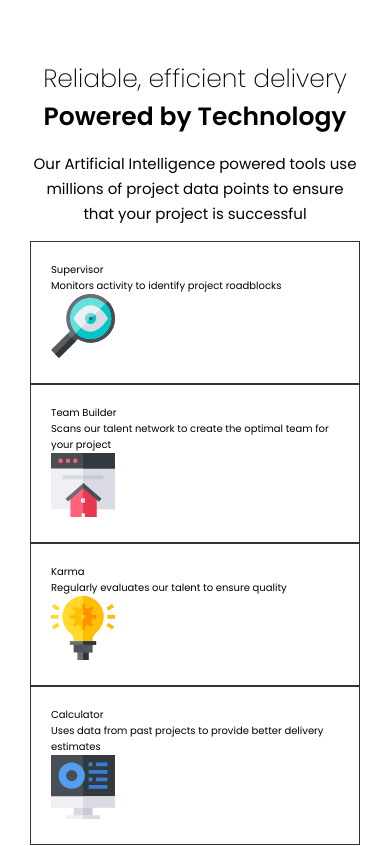
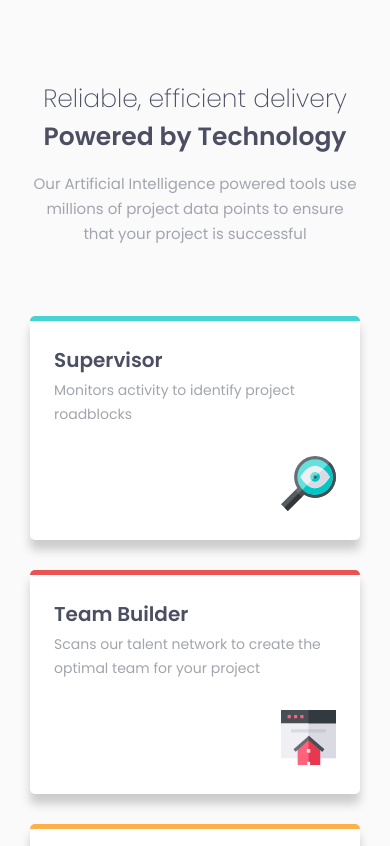
Before and after one commit to Manmohan7/fm-four-card-layout, a website: page index.html in a window 390 px wide. Shown: the top 846 px of the page. Drawn offline with Linux system fonts and the light colour scheme.

Commit message:
complete mobile version

```diff
--- a/index.html
+++ b/index.html
@@ -29,7 +29,7 @@
     <!-- card section start -->
     <section class="cards">
       <div class="card-group">
-        <div class="card">
+        <div class="card card-1">
           <div class="card-heading">
             Supervisor
           </div>
@@ -43,7 +43,7 @@
       </div>
 
       <div class="card-group">
-        <div class="card">
+        <div class="card card-2">
           <div class="card-heading">
             Team Builder
           </div>
@@ -55,7 +55,7 @@
           </div>
         </div>
 
-        <div class="card">
+        <div class="card card-3">
           <div class="card-heading">
             Karma
           </div>
@@ -69,7 +69,7 @@
       </div>
 
       <div class="card-group">
-        <div class="card">
+        <div class="card card-4">
           <div class="card-heading">
             Calculator
           </div>
--- /dev/null
+++ b/scss/abstract/_mixins.scss
@@ -0,0 +1,15 @@
+$colors: (
+  dark-blue: hsl(234, 12%, 34%),
+  gray-blue: hsl(229, 6%, 66%),
+  light-gray: hsl(0, 0%, 98%)
+);
+
+$border-colors:
+  1 hsl(180, 62%, 55%),
+  2 hsl(0, 78%, 62%),
+  3 hsl(34, 97%, 64%),
+  4 hsl(212, 86%, 64%);
+
+@function color($color) {
+  @return map-get($map: $colors, $key: $color);
+}
--- a/scss/components/_card.scss
+++ b/scss/components/_card.scss
@@ -1,6 +1,35 @@
 .card {
-  border: 1px solid #333;
-  padding: 2rem;
+  background-color: white;
+  padding: 2.4rem;
+  border-radius: .5rem;
+  margin: 3rem 0;
+  box-shadow: 0px 10px 10px 0px #ccc;
 
+  &-heading {
+    color: color(dark-blue);
+    font-size: 2rem;
+    font-weight: 600;
+    margin-bottom: .3rem;
+  }
 
+  &-description {
+    color: color(gray-blue);
+    font-size: 1.4rem;
+    line-height: 2.4rem;
+    margin-bottom: 3rem;
+  }
+
+  &-image {
+    text-align: right;
+
+    img {
+      width: 5.5rem;
+    }
+  }
 }
+
+@each $key, $val in $border-colors {
+  .card-#{$key} {
+    border-top: 0.5rem solid $val;
+  }
+}
--- a/scss/layout/_base.scss
+++ b/scss/layout/_base.scss
@@ -14,5 +14,6 @@ html, body {
   flex-direction: column;
   justify-content: center;
   align-items: center;
-  padding: 6rem 3rem;
+  padding: 8rem 3rem;
+  background-color: color(light-gray);
 }
--- a/scss/layout/_cards.scss
+++ b/scss/layout/_cards.scss
@@ -1,2 +1,3 @@
 .cards {
+  margin-top: 4rem;
 }
--- a/scss/layout/_content.scss
+++ b/scss/layout/_content.scss
@@ -2,19 +2,23 @@
   text-align: center;
 
   &-heading-light {
+    color: color(dark-blue);
     font-size: 2.5rem;
     font-weight: 200;
     margin: 0;
   }
 
   &-heading {
+    color: color(dark-blue);
     font-size: 2.5rem;
     font-weight: 600;
     margin: 0;
   }
 
   &-description {
+    color: color(gray-blue);
     font-size: 1.5rem;
     line-height: 2.5rem;
+    margin: 1.5rem 0 0;
   }
 }
--- a/scss/main.scss
+++ b/scss/main.scss
@@ -1,7 +1,9 @@
 @import url('https://fonts.googleapis.com/css2?family=Poppins:wght@200;400;600&display=swap');
+
+@import "abstract/mixins";
 
 @import "layout/base";
 @import "layout/content";
 @import "layout/cards";
 
-@import "components/card"
+@import "components/card";
```
Also changed, not shown: css/main.css.
